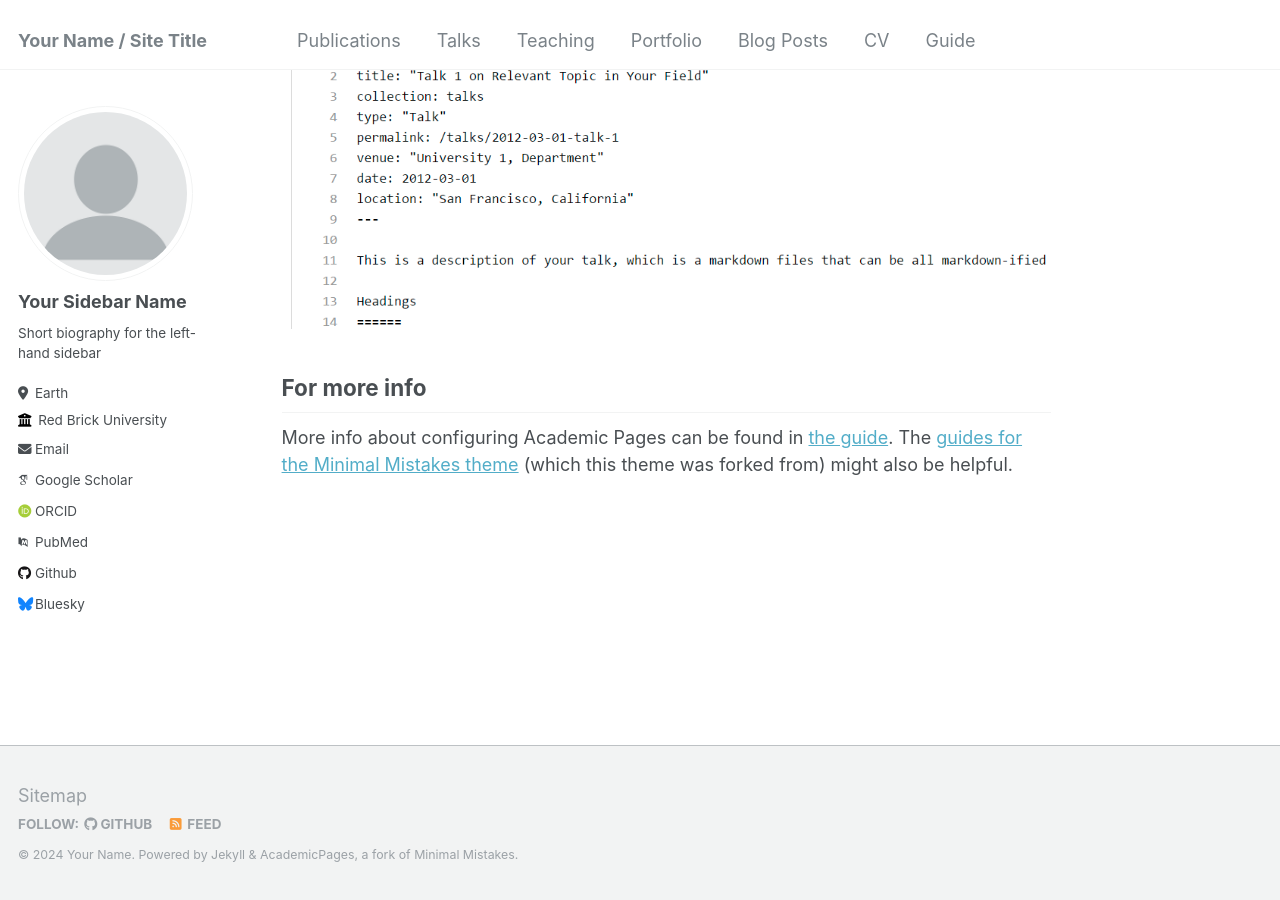
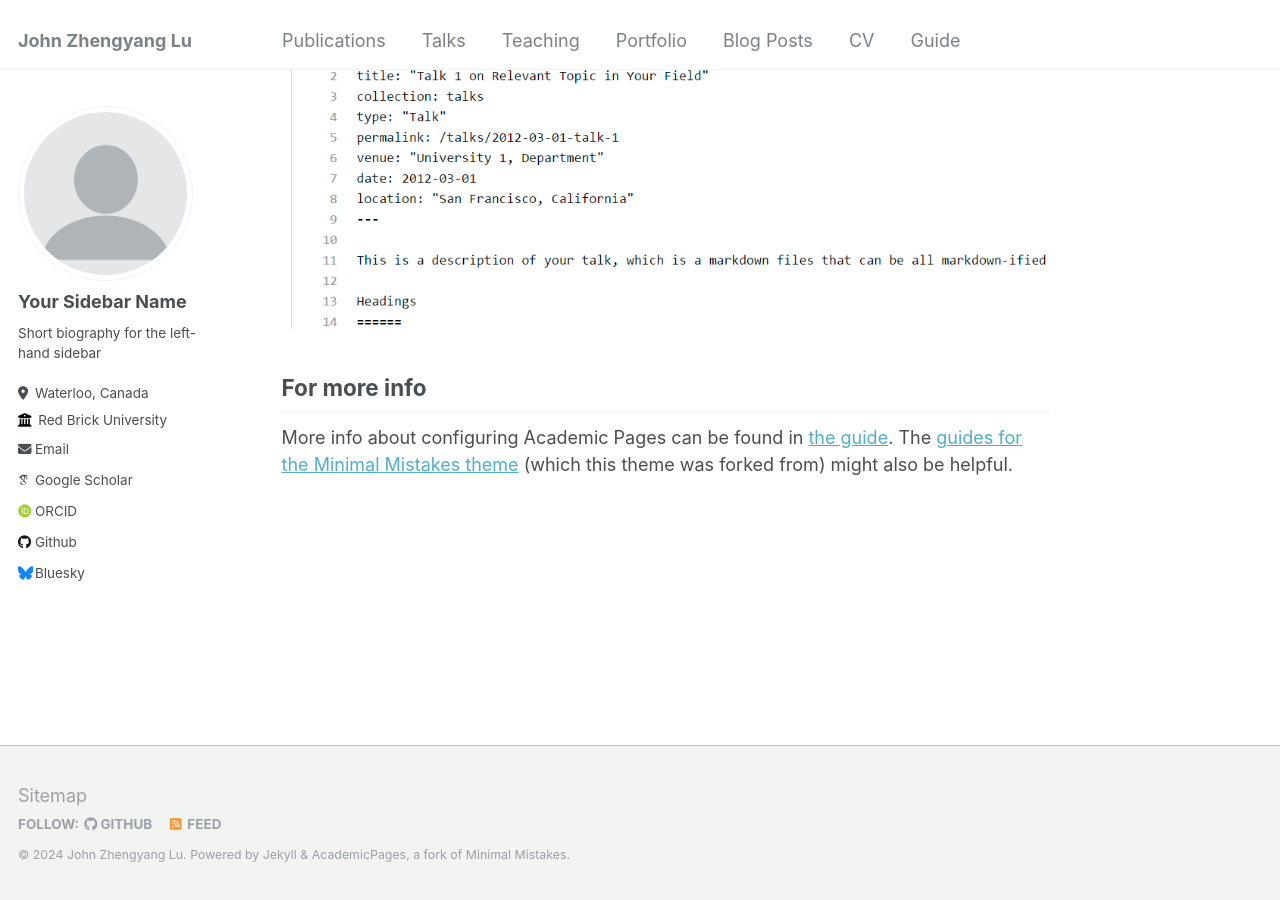
Before and after one commit to JohnLyu2/johnlyu2.github.io, a Jekyll site: the page built from _pages/about.md, in a window 1280 px wide and 900 px high, scrolled down 2660 px. Built offline with Jekyll 4.4.1, drawn with Linux system fonts in a browser that asks for light colours; some web fonts are replaced.

Commit message:
first update

```diff
--- a/_config.yml
+++ b/_config.yml
@@ -8,13 +8,13 @@
 
 # Basic Site Settings
 locale                   : "en-US"
-title                    : "Your Name / Site Title"
+title                    : "John Zhengyang Lu"
 title_separator          : "-"
-name                     : &name "Your Name"
-description              : &description "personal description"
-url                      : https://academicpages.github.io # the base hostname & protocol for your site e.g. "https://mmistakes.github.io"
+name                     : &name "John Zhengyang Lu"
+description              : &description "PhD Student @ UWaterloo"
+url                      : https://johnlyu2.github.io # the base hostname & protocol for your site e.g. "https://mmistakes.github.io"
 baseurl                  : "" # the subpath of your site, e.g. "/blog"
-repository               : "academicpages/academicpages.github.io"
+repository               : "johnlyu2/johnlyu2.github.io"
 
 # Site Author - The following control what appear as part of the author content on the side bar.
 #               If a field is blank the icon and link will not appear, otherwise it will be shown.
@@ -25,27 +25,18 @@ author:
   name             : "Your Sidebar Name"
   pronouns         : # example: "she/her"
   bio              : "Short biography for the left-hand sidebar"
-  location         : "Earth"
+  location         : "Waterloo, Canada"
   employer         : "Red Brick University"
   uri              : # URL
   email            : "none@example.org"
 
   # Academic websites
   arxiv            : # URL - Update with the correct link to your profile
-  googlescholar    : "https://scholar.google.com/citations?user=PS_CX0AAAAAJ"
-  impactstory      : # URL
-  orcid            : "http://orcid.org/yourorcidurl"
-  semantic         : # URL
-  pubmed           : "https://www.ncbi.nlm.nih.gov/pubmed/?term=john+snow"
-  researchgate     : # URL
+  googlescholar    : "https://scholar.google.com/citations?user=1mr4DVgAAAAJ&hl=en"
+  orcid            : "https://orcid.org/0009-0005-9046-497X"
 
   # Repositories and software development
-  bitbucket        : # Username - Update with your username on the site
-  codepen          : # Username
-  dribbble         : # Username
   github           : "academicpages"
-  kaggle           : # Username
-  stackoverflow    : # User number or user number and name (i.e., use "1" or "1/jeff-atwood")
 
   # Social media
   bluesky          : "bsky.app" # Replace this with you Bluesky username
```
